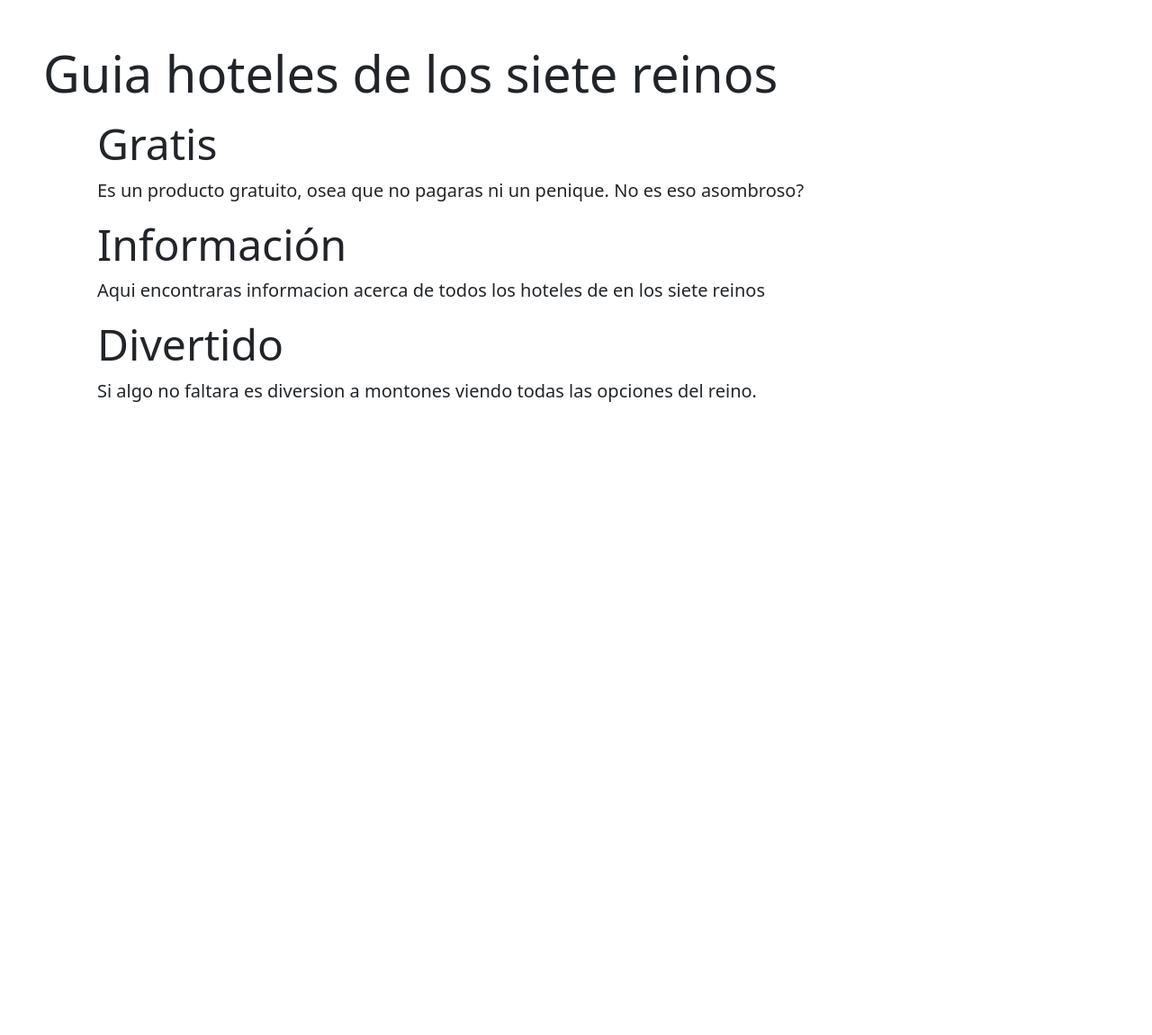
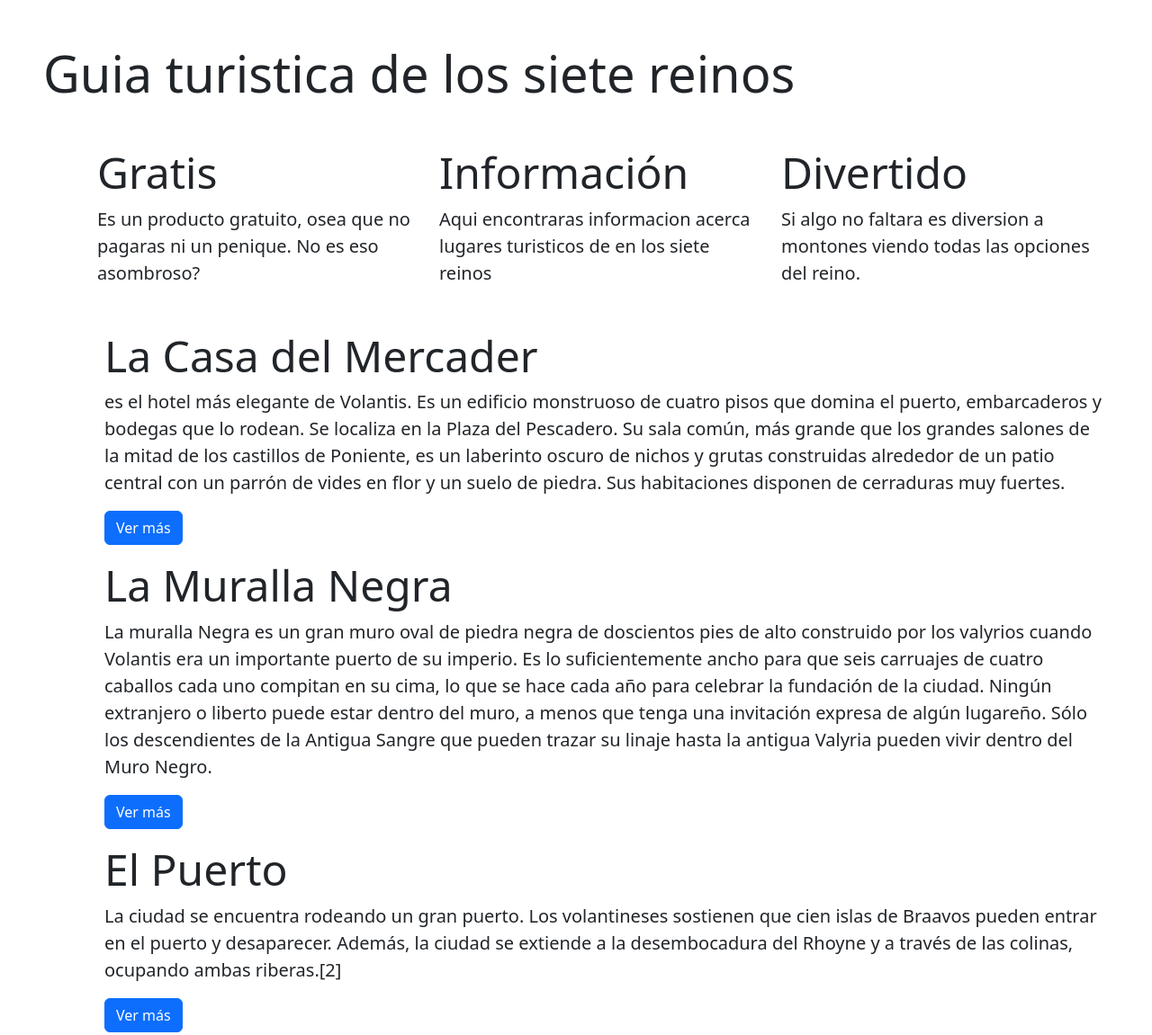
Before and after one commit to zettsu/guia-hoteles, a website: page index.html in a window 1280 px wide. Shown: the whole page at 90% size. Before the commit the page ends 800 px from the top, so only its background shows below. Drawn offline with nearby package versions, Linux system fonts and the light colour scheme.

Commit message:
changed theme in order to make it more fun
Now site is about got turistic places so grid system show us some places to visit on The Seven Kingdoms

```diff
--- a/index.html
+++ b/index.html
@@ -11,15 +11,49 @@
         <title>Guia hoteles</title>
     </head>
     <body>
-        <div class="jumbotron p-5">
-            <h1 class="display-4 mb-3">Guia hoteles de los siete reinos</h1>
-            <div class="container ms-5">
-                <h1 class="display-5">Gratis</h1>
-                <p class="lead">Es un producto gratuito, osea que no pagaras ni un penique. No es eso asombroso?</p>
-                <h2 class="display-5">Información</h2>
-                <p class="lead">Aqui encontraras informacion acerca de todos los hoteles de en los siete reinos</p>
-                <h2 class="display-5">Divertido</h2>
-                <p class="lead">Si algo no faltara es diversion a montones viendo todas las opciones del reino.</p>
+        <div class="jumbotron p-3 p-xl-5">
+            <h1 class="display-4 mb-3">Guia turistica de los siete reinos</h1>
+            <div class="container ms-lg-5 mt-lg-5">
+                <div class="row">
+                    <div class="col-sm-1 col-md-4 col-lg-4">
+                        <h1 class="display-5">Gratis</h1>
+                        <p class="lead">Es un producto gratuito, osea que no pagaras ni un penique. No es eso asombroso?</p>
+                    </div>
+                    <div class="col-sm-1 col-md-4 col-lg-4">
+                        <h2 class="display-5">Información</h2>
+                        <p class="lead">Aqui encontraras informacion acerca lugares turisticos de en los siete reinos</p>
+                    </div>
+                    <div class="col-sm-1 col-md-4 col-lg-4">
+                        <h2 class="display-5">Divertido</h2>
+                        <p class="lead">Si algo no faltara es diversion a montones viendo todas las opciones del reino.</p>
+                    </div>
+                </div>
+                <div class="row mt-4">
+                    <div class="col-12 m-2">
+                        <h2 class="display-5">La Casa del Mercader</h2>
+                        <p class="lead">es el hotel más elegante de Volantis. Es un edificio monstruoso de cuatro pisos que domina el puerto,
+                            embarcaderos y bodegas que lo rodean. Se localiza en la Plaza del Pescadero. Su sala común, más grande que los grandes
+                            salones de la mitad de los castillos de Poniente, es un laberinto oscuro de nichos y grutas construidas alrededor de un
+                            patio central con un parrón de vides en flor y un suelo de piedra. Sus habitaciones disponen de cerraduras muy fuertes.
+                        </p>
+                        <button type="button" class="btn btn-primary">Ver más</button>
+                    </div>
+                    <div class="col-12 m-2">
+                        <h2 class="display-5">La Muralla Negra</h2>
+                        <p class="lead">La muralla Negra es un gran muro oval de piedra negra de doscientos pies de alto
+                            construido por los valyrios cuando Volantis era un importante puerto de su imperio.
+                            Es lo suficientemente ancho para que seis carruajes de cuatro caballos cada uno
+                            compitan en su cima, lo que se hace cada año para celebrar la fundación de la ciudad.
+                            Ningún extranjero o liberto puede estar dentro del muro, a menos que tenga una invitación expresa de algún lugareño. Sólo los descendientes de la Antigua Sangre que pueden trazar su linaje hasta la antigua Valyria pueden vivir dentro del Muro Negro.
+                        </p>
+                        <button type="button" class="btn btn-primary">Ver más</button>
+                    </div>
+                    <div class="col-12 m-2">
+                        <h2 class="display-5">El Puerto</h2>
+                        <p class="lead">La ciudad se encuentra rodeando un gran puerto. Los volantineses sostienen que cien islas de Braavos pueden entrar en el puerto y desaparecer. Además, la ciudad se extiende a la desembocadura del Rhoyne y a través de las colinas, ocupando ambas riberas.[2]</p>
+                        <button type="button" class="btn btn-primary">Ver más</button>
+                    </div>
+                </div>
             </div>
         </div>
         <script src="node_modules/bootstrap/dist/js/bootstrap.bundle.min.js"></script>
```
